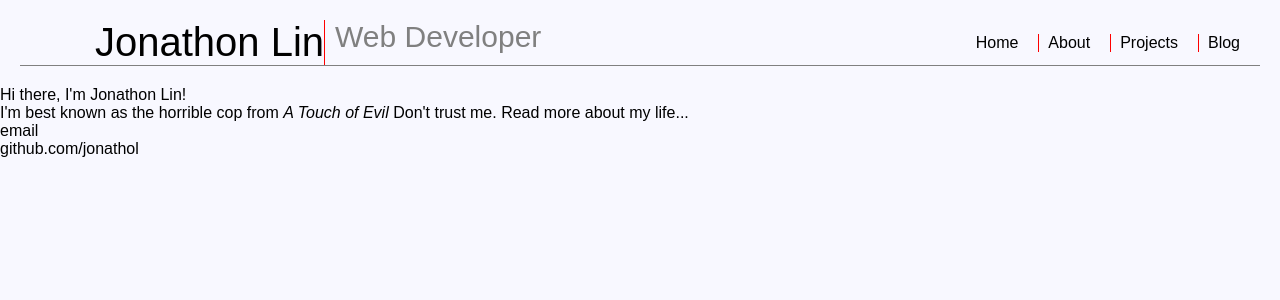
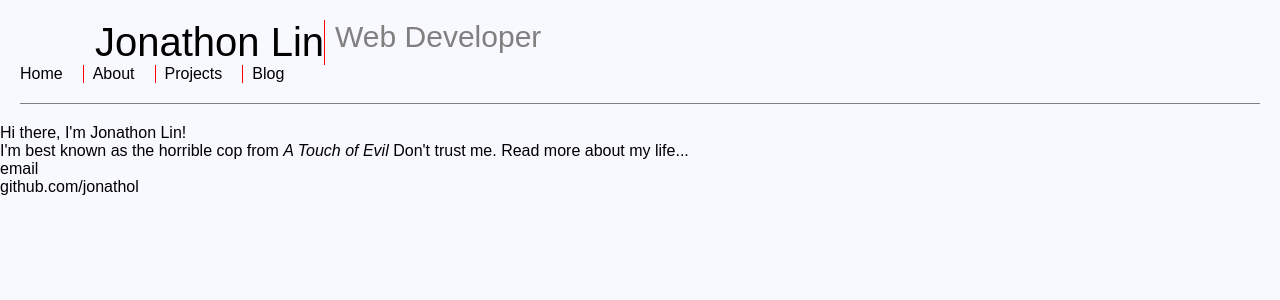
Before and after one commit to jonathol/jonathol.github.io, a Jekyll site: the page built from index.html, in a window 1280 px wide. Shown: the top 300 px of the page. Built offline with Jekyll 4.4.1, drawn with Linux system fonts in a browser that asks for light colours; some web fonts are replaced.

Commit message:
header css

```diff
--- a/_layouts/default.html
+++ b/_layouts/default.html
@@ -9,6 +9,7 @@
 		</head>
 		<body>
 			<header>
+				<div class="header-container">
 					<span class="header-title-container">
 						<h1>Jonathon Lin</h1>
 						<h2>Web Developer</h2>
@@ -21,6 +22,7 @@
 							<li><a href="/blog">Blog</a></li>
 						</ul>
 					</nav>
+				</div>
 			</header>
 			<div class="container">
 
--- a/css/main.css
+++ b/css/main.css
@@ -57,6 +57,10 @@
   align-items: center;
 }
 
+.header-container {
+  margin-bottom: 20px;
+}
+
 .header-title-container {
   display: flex;
 }
```
Lines whose indentation alone changed are shown as unchanged.
